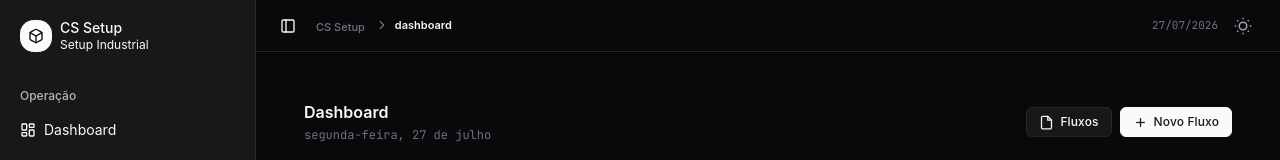
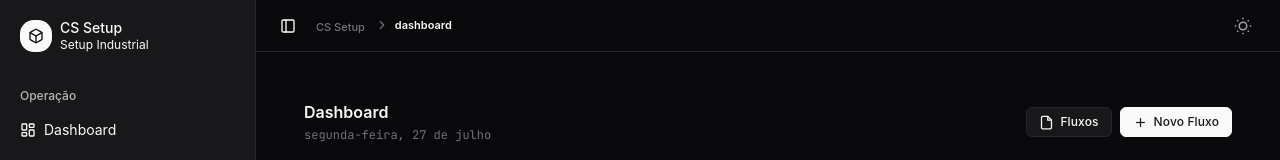
Before and after one commit to alexxsouzaa/controle-setup, a React (Vite) app: page / in a window 1280 px wide. Shown: the top 160 px of the page. Built offline with nearby package versions, Linux system fonts and the light colour scheme.

Commit message:
cleanup: remove data e botao Novo do Topbar, simplifica AppLayout

```diff
--- a/src/components/Topbar.tsx
+++ b/src/components/Topbar.tsx
@@ -3,17 +3,11 @@ import { useContext } from 'react';
 import { useLocation, useNavigate } from 'react-router-dom';
 import { ThemeContext } from '../contexts/ThemeContext';
 import { Icon } from './Icon';
-import { Button } from './Button';
 import { SidebarTrigger } from '@/components/ui/sidebar';
 import { Breadcrumb, BreadcrumbItem, BreadcrumbLink, BreadcrumbList, BreadcrumbPage, BreadcrumbSeparator } from '@/components/ui/breadcrumb';
 import { ROUTE_TITLES } from '../app/router/routes';
 
-interface TopbarProps {
-  title: string;
-  onNew?: () => void;
-}
-
-export function Topbar({ title, onNew }: TopbarProps) {
+export function Topbar() {
   const { theme, toggle } = useContext(ThemeContext);
   const location = useLocation();
   const navigate = useNavigate();
@@ -63,14 +57,6 @@ export function Topbar({ title, onNew }: TopbarProps) {
         </BreadcrumbList>
       </Breadcrumb>
       <div className="flex items-center gap-2">
-        <span className="text-[11px] text-[var(--fg-muted)] font-mono">
-          {new Date().toLocaleDateString('pt-BR')}
-        </span>
-        {onNew && (
-          <Button variant="primary" size="sm" onClick={onNew} aria-label="Criar novo fluxo">
-            <Icon name="plus" size={15} />Novo
-          </Button>
-        )}
         <button
           type="button"
           onClick={toggle}
--- a/src/layouts/AppLayout.tsx
+++ b/src/layouts/AppLayout.tsx
@@ -1,24 +1,17 @@
 // @ts-nocheck
-import { Outlet, useLocation, useNavigate } from 'react-router-dom';
+import { Outlet } from 'react-router-dom';
 import { TooltipProvider } from '../components/ui/tooltip';
 import { SidebarProvider } from '../components/ui/sidebar';
 import { AppSidebar } from '../components/app-sidebar';
 import { Topbar } from '../components/Topbar';
-import { ROUTE_TITLES, ALLOW_NEW_PATHS } from '../app/router/routes';
 
 export function AppLayout() {
-  const location = useLocation();
-  const navigate = useNavigate();
-  const path = location.pathname;
-  const title = ROUTE_TITLES[path] || 'Dashboard';
-  const showNew = ALLOW_NEW_PATHS.has(path);
-
   return (
     <TooltipProvider delayDuration={0}>
       <SidebarProvider>
         <AppSidebar />
         <main className="flex-1 flex flex-col min-h-screen">
-          <Topbar title={title} onNew={showNew ? () => navigate('/novo-fluxo') : undefined} />
+          <Topbar />
           <div className="flex-1 flex flex-col overflow-y-auto p-6" aria-label="Conteúdo principal">
             <Outlet />
           </div>
```
